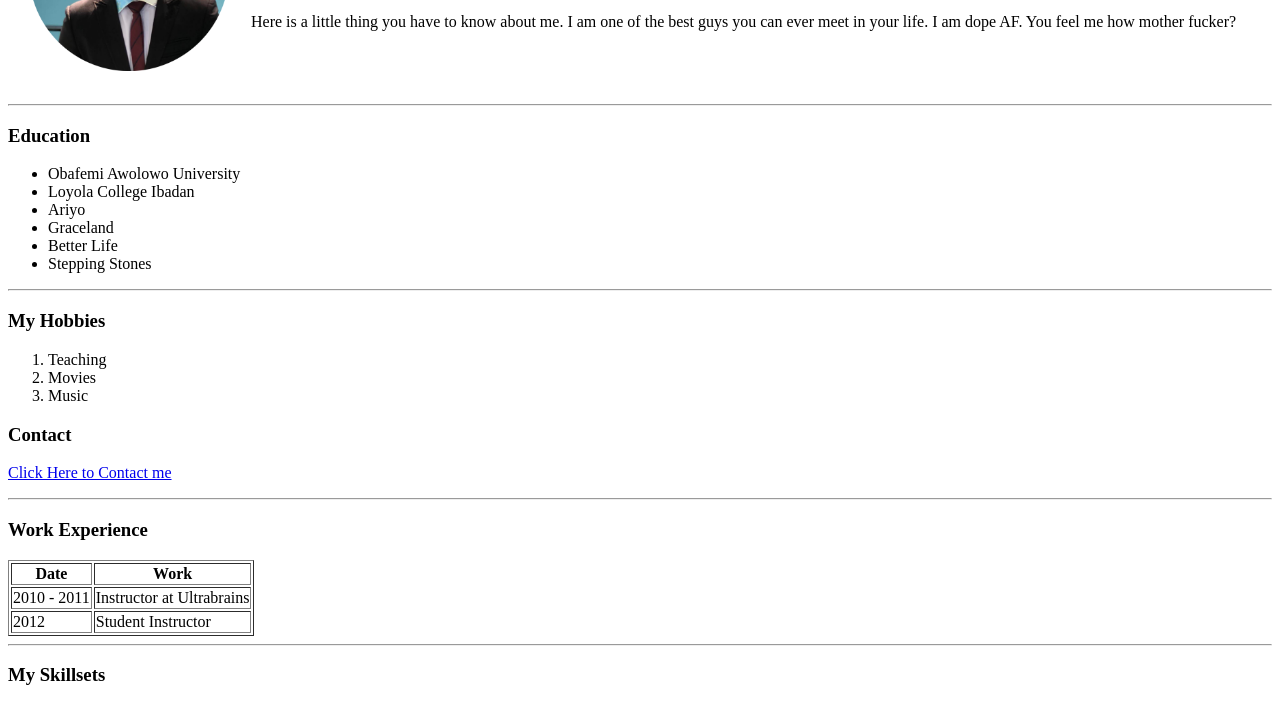
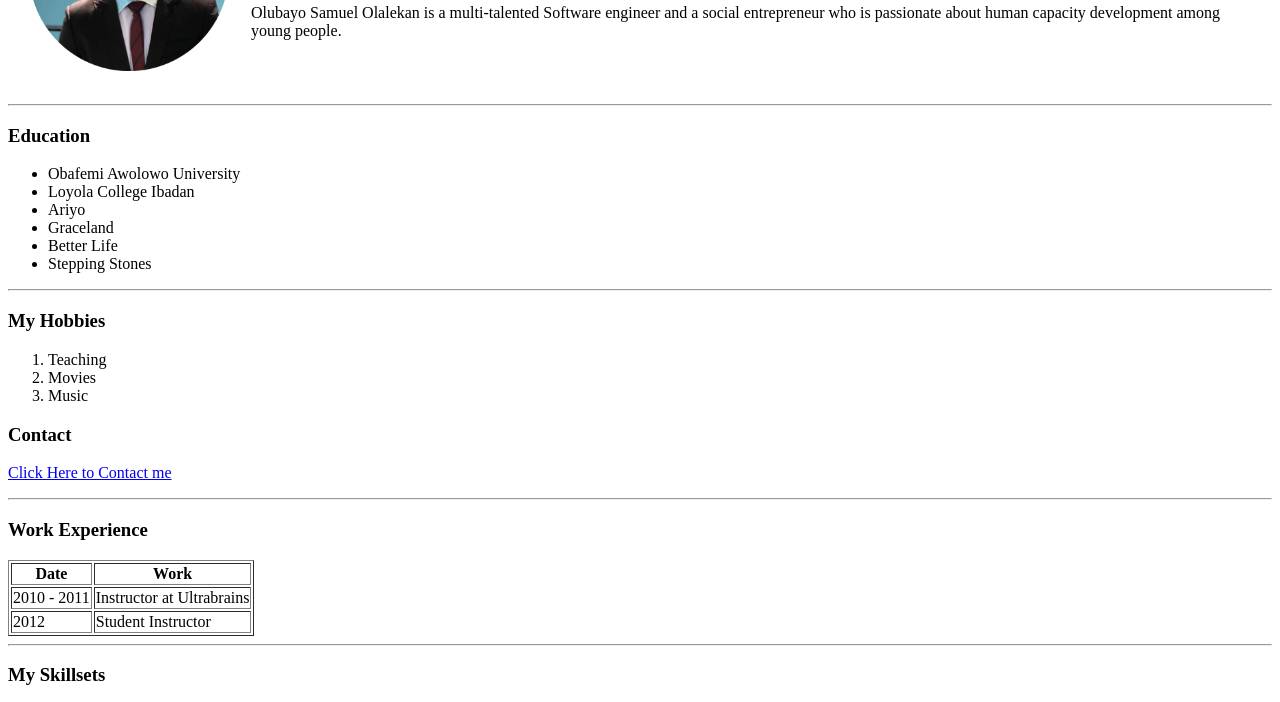
Before and after one commit to Olubayosam/cv, a plain HTML site: page index.html in a window 1280 px wide. Shown: the part 158-860 px from the top of the page. Drawn offline with Linux system fonts and the light colour scheme.

Commit message:
Edited the about me text

```diff
--- a/index.html
+++ b/index.html
@@ -3,7 +3,7 @@
 
 <head>
   <meta charset="utf-8">
-  <title>😎Olubayosam's Site</title>
+  <title>Olubayosam's Site</title>
 </head>
 
 <body>
@@ -13,8 +13,7 @@
       <td>
         <h1>Olubayosam</h1>
         <p><em>Founder of Nova University and <stong><a href="https://Edensdigital.com" target="_blank"> CoFounder of Edensdigital</a></strong> and Co Founder of Livrite Healthcares</em></p>
-        <p>Here is a little thing you have to know about me. I am one of the best guys you can ever meet in your life.
-          I am dope AF. You feel me how mother fucker?</p>
+        <p>Olubayo Samuel Olalekan is a multi-talented Software engineer and a social entrepreneur who is passionate about human capacity development among young people.</p>
       </td>
     </tr>
   </table>
```
